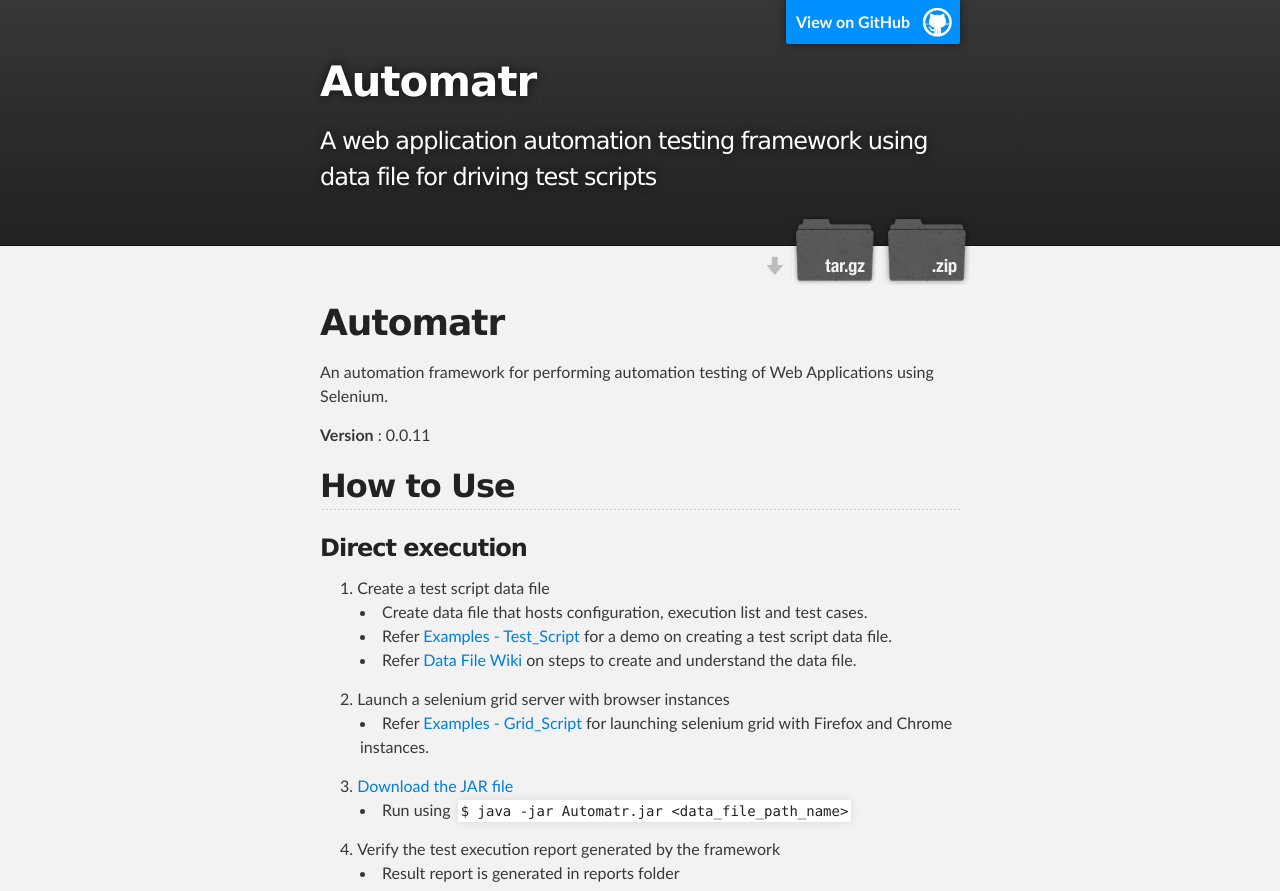
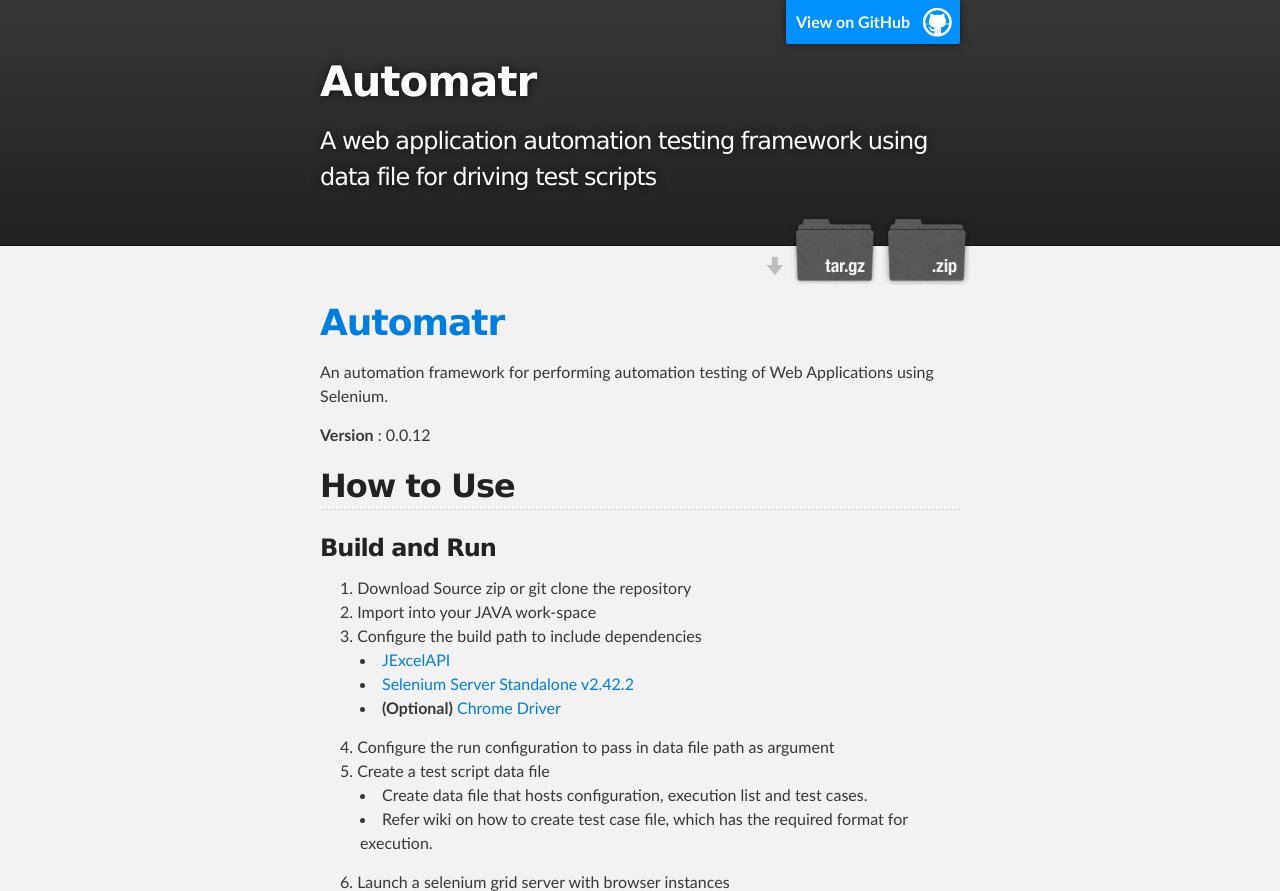
Before and after one commit to vageeshb/Automatr, a plain HTML site: page index.html in a window 1280 px wide. Shown: the top 891 px of the page. Drawn offline with Linux system fonts and the light colour scheme.

```diff
--- a/index.html
+++ b/index.html
@@ -32,48 +32,17 @@
     <div id="main_content_wrap" class="outer">
       <section id="main_content" class="inner">
         <h1>
-<a name="automatr" class="anchor" href="#automatr"><span class="octicon octicon-link"></span></a>Automatr</h1>
+<a name="automatr" class="anchor" href="#automatr"><span class="octicon octicon-link"></span></a><a href="https://github.com/vageeshb/Automatr">Automatr</a>
+</h1>
 
 <p>An automation framework for performing automation testing of Web Applications using Selenium.</p>
 
-<p><strong>Version</strong> : 0.0.11</p>
+<p><strong>Version</strong> : 0.0.12</p>
 
 <h2>
 <a name="how-to-use" class="anchor" href="#how-to-use"><span class="octicon octicon-link"></span></a>How to Use</h2>
 
 <h3>
-<a name="direct-execution" class="anchor" href="#direct-execution"><span class="octicon octicon-link"></span></a>Direct execution</h3>
-
-<ol>
-<li>Create a test script data file
-
-<ul>
-<li>Create data file that hosts configuration, execution list and test cases.</li>
-<li>Refer <a href="https://github.com/vageeshb/Automatr/tree/master/Examples/Test_Script">Examples - Test_Script</a> for a demo on creating a test script data file.</li>
-<li>Refer <a href="https://github.com/vageeshb/Automatr/wiki/Creating-and-Understanding-the-Data-File">Data File Wiki</a> on steps to create and understand the data file.</li>
-</ul>
-</li>
-<li>Launch a selenium grid server with browser instances
-
-<ul>
-<li>Refer <a href="https://github.com/vageeshb/Automatr/tree/master/Examples/Grid_Script">Examples - Grid_Script</a> for launching selenium grid with Firefox and Chrome instances.</li>
-</ul>
-</li>
-<li>
-<a href="https://github.com/vageeshb/Automatr/blob/master/Automatr.jar">Download the JAR file</a>
-
-<ul>
-<li>Run using <code>$ java -jar Automatr.jar &lt;data_file_path_name&gt;</code>
-</li>
-</ul>
-</li>
-<li>Verify the test execution report generated by the framework
-
-<ul>
-<li>Result report is generated in reports folder</li>
-</ul>
-</li>
-</ol><h3>
 <a name="build-and-run" class="anchor" href="#build-and-run"><span class="octicon octicon-link"></span></a>Build and Run</h3>
 
 <ol>
@@ -281,6 +250,8 @@
 
 <ul>
 <li>
+<strong>17/07/2014</strong> : Moved JAR to other repo, for the time being, clone git and build to use</li>
+<li>
 <strong>15/07/2014</strong> : <strong>BREAKING CHANGES</strong>
 
 <ul>
```
Also changed, not shown: params.json (+1 -1 lines).
